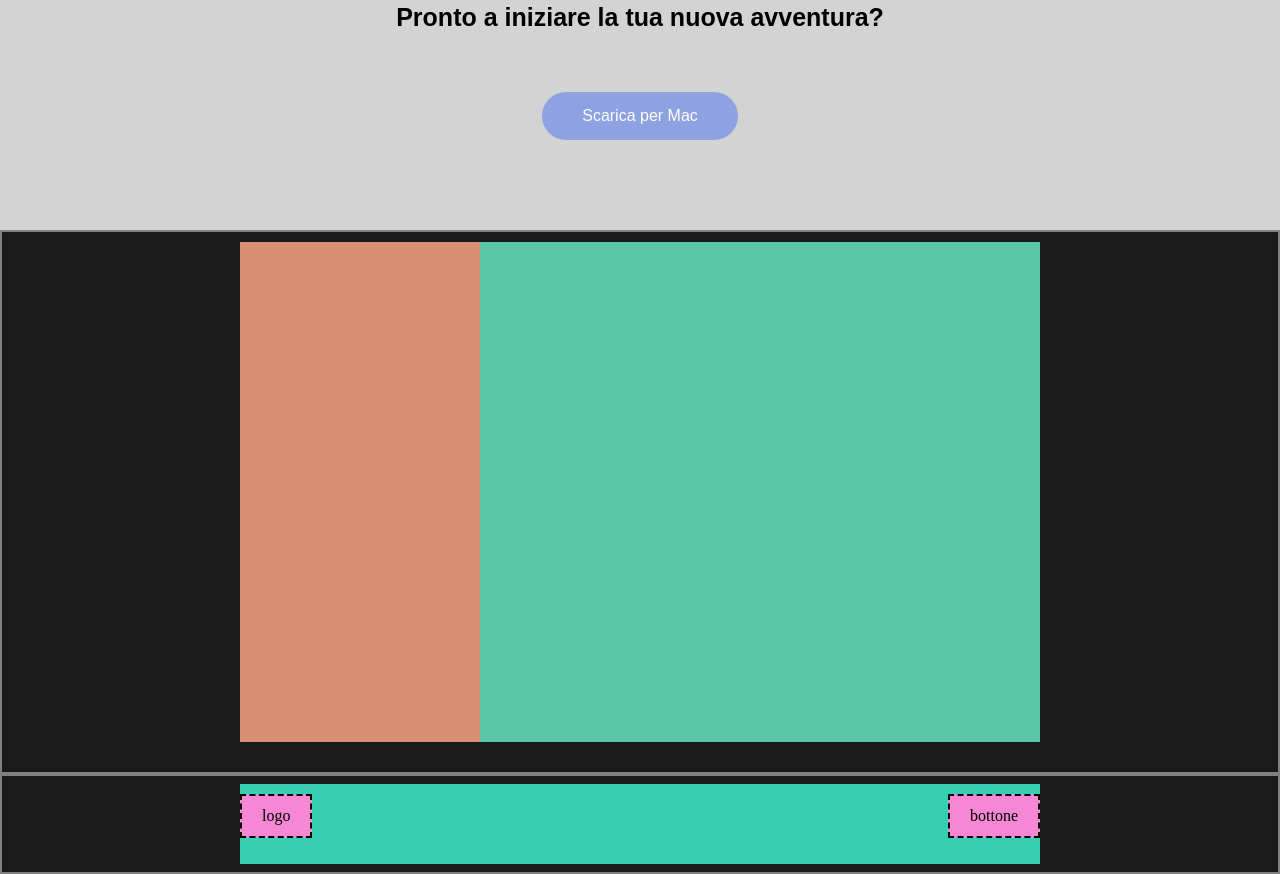
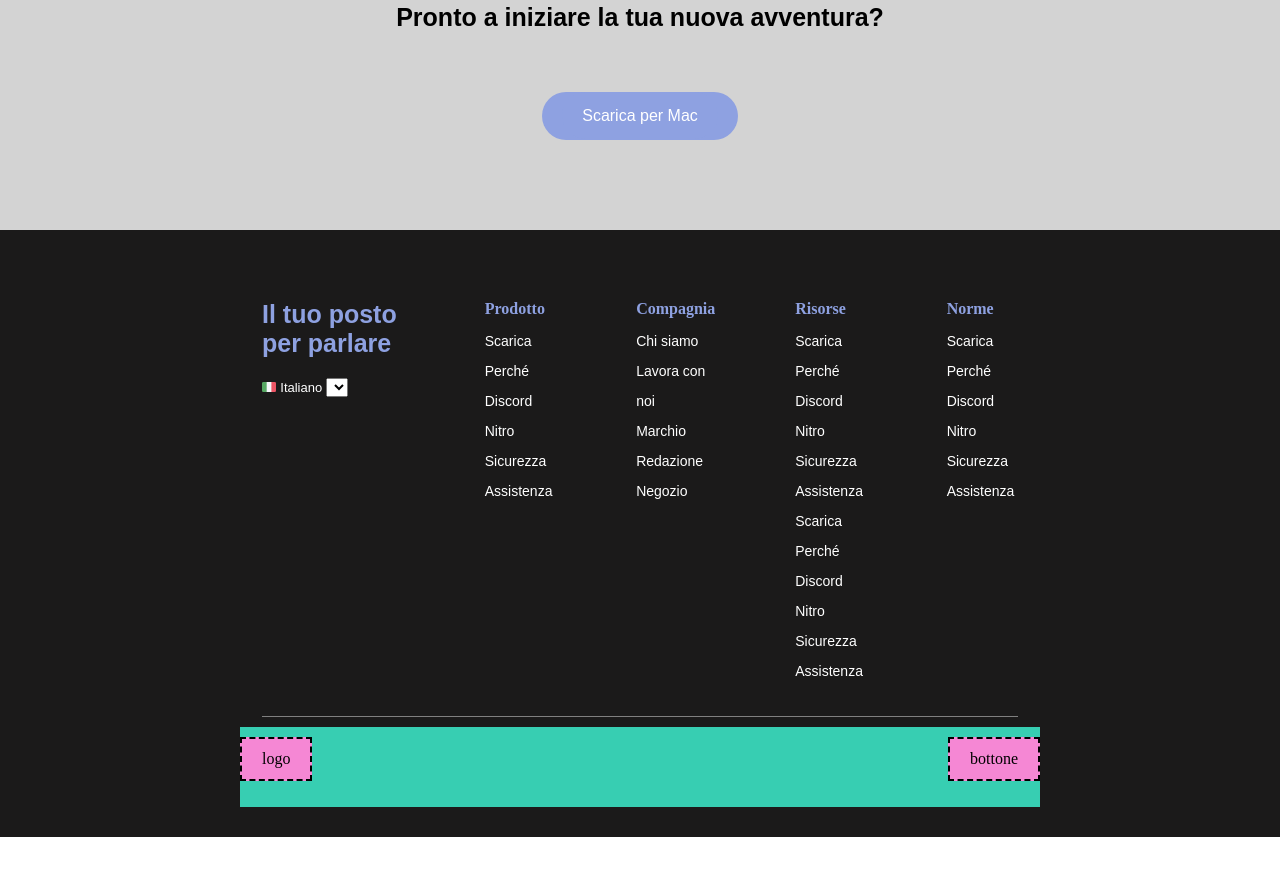
Before and after one commit to MartinaPerozzi/htmlcss-discord, a plain HTML site: page index.html in a window 1280 px wide. Shown: the part 3133-4007 px from the top of the page. After the commit the page ends 3970 px from the top, so only its background shows below. Drawn offline with Linux system fonts and the light colour scheme.

Commit message:
html+ css + img footer

```diff
--- a/css/style.css
+++ b/css/style.css
@@ -35,7 +35,7 @@ nav:only-of-type{
     /* margin-top:8px; */
 }
 
-ul>li{
+.nav-bar>li{
     display:inline;
 }
 /* LOGO & BUTTON */
@@ -185,27 +185,57 @@ h3{
 /* FOOTER */
 footer{
     background-color: rgb(27, 26, 26);
-    height:550px;
+    padding:20px 100px;;
 }
-footer>div{
-    border:2px solid grey;
+
+footer>.container-footer{
+    border-bottom:1px solid grey;
     display:flex;
     justify-content: center;
-    padding:10px 0 30px 0;
+    padding:50px 0 30px;
+    width:70%;
+    margin:auto;
+    gap:50px 80px;
+}
+footer h2{
+    color:#8ea1e1;
+    font-size:25px;
+}
+.left-side span:last-child{
+    color:white;
+    font-family: sans-serif;
+    font-size: 13px;
 }
 
-footer div.element-small{
-    height:500px;
-    width:140px;
-    background-color: rgb(89, 200, 167);
+h5{
+    color:#8ea1e1;
+    font-size: 16px;
+    margin-bottom:8px;
 }
-footer div.element-big{
-    height:500px;
-    width:240px;
-    background-color: rgb(218, 142, 115);
+footer li{
+    color:white;
+    list-style: none;
+    line-height:30px;
+    font-family: sans-serif;
+    font-size: 14px;
 }
 
+footer div.left-side{
+    width:40%;
+}
+.left-side>img{
+    width:10%;
+}
+
+
+
 /* final bar */
+.left-side{
+    width:30%;
+}
+.rightside-small{
+    width:20%;
+}
 .footer-bar{
     height:100px;
     background-color:rgb(27, 26, 26);
--- a/index.html
+++ b/index.html
@@ -23,7 +23,7 @@
                     <img src="./img/logo.svg" alt="Logo Discord">
                 </div>
                 <nav>
-                    <ul>
+                    <ul class="nav-bar">
                         <li class="nav-link"><a href="#">Scarica</a></li>
                         <li class="nav-link"><a href="#">Perché Discord</a></li>
                         <li class="nav-link"><a href="#">Nitro</a></li>
@@ -113,12 +113,65 @@
 
 <!-- Footer -->
         <footer>
-            <div>
-                <div class="element-big"></div>
-                <div class="element-small"></div>
-                <div class="element-small"></div>
-                <div class="element-small"></div>
-                <div class="element-small"></div>
+            <div class="container-footer">
+                <div class="left-side">
+                    <h2>Il tuo posto per parlare</h2>
+                    <img src="img/ita.png" alt="">
+                    <span>
+                    Italiano <select name="lingua" id=""></select>
+                    </span>
+                </div>
+
+                <div class="rightside-small">
+                    <h5> Prodotto </h5>
+                    <ul>
+                        <li>Scarica</li>
+                        <li>Perché Discord</li>
+                        <li>Nitro</li>
+                        <li>Sicurezza</li>
+                        <li>Assistenza</li>
+                    </ul>
+                </div>
+
+                <div class="rightside-small">
+                    <h5>Compagnia</h5>
+                    <ul>
+                        <li>Chi siamo</li>
+                        <li>Lavora con noi</li>
+                        <li>Marchio</li>
+                        <li>Redazione</li>
+                        <li>Negozio</li>
+                    </ul>
+                </div>
+
+                <div class="rightside-small">
+                    <h5>Risorse </h5>
+                    <ul>
+                        <li>Scarica</li>
+                        <li>Perché Discord</li>
+                        <li>Nitro</li>
+                        <li>Sicurezza</li>
+                        <li>Assistenza</li>
+                        <li>Scarica</li>
+                        <li>Perché Discord</li>
+                        <li>Nitro</li>
+                        <li>Sicurezza</li>
+                        <li>Assistenza</li>
+                    </ul>
+                </div>
+
+                <div class="rightside-small">
+                    <h5>Norme</h5>
+                    <ul>
+                        <li>Scarica</li>
+                        <li>Perché Discord</li>
+                        <li>Nitro</li>
+                        <li>Sicurezza</li>
+                        <li>Assistenza</li>
+                    </ul>
+
+                </div>
+
             </div>
     <!-- final bar -->
             <div class="footer-bar">
```
Also changed, not shown: img/ita.png (added).
